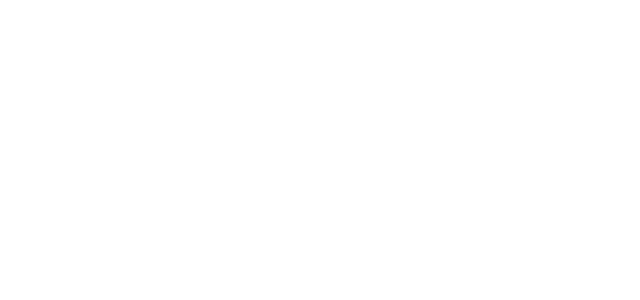
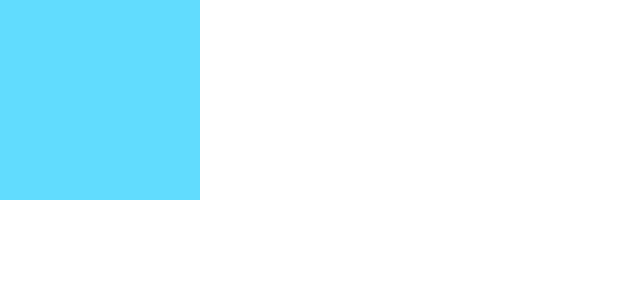
Before and after one commit to cyberstizz/React-Box-Color, a React (Create React App) app: page / in a window 1280 px wide. Shown: the top 300 px of the page, without its empty margins (0-640 px from the left). Built offline with nearby package versions, Linux system fonts and the light colour scheme.

Commit message:
added functionality but it is not working yet

```diff
--- a/src/App.css
+++ b/src/App.css
@@ -36,3 +36,9 @@
     transform: rotate(360deg);
   }
 }
+
+#box{
+  width :200px;
+  height: 200px;
+  background-color: #61dafb;
+}
--- a/src/App.js
+++ b/src/App.js
@@ -7,7 +7,7 @@ class App extends React.Component {
     // determining state which will start at orange
     this.state = {
       color: 'orange',
-      count:  0
+      count: 0
     }
     //binding my click function within the constructor. this function will be created soon
     this.clicks = this.clicks.bind(this)
@@ -15,24 +15,30 @@ class App extends React.Component {
   // creating a function that will execute upon a click. This function will change box color
   // and update the count
   clicks(){
-    let color = this.state.color
-    let counter = this.state.counter
-    //box color will change to either blue or orange when clicked
-    if(color === 'orange'){
-      color = 'blue'
-    } else if(color === 'blue'){
-      color = 'orange'
-    }
-    counter += 1;
+        //box color will change to either blue or orange when clicked
+
+    const colorSwitch = () =>{
+      if(this.state.color === 'orange'){
+        this.state.color = 'blue'
+      } else if(this.state.color === 'blue'){
+        this.state.color = 'orange'
+      }
+      //setting a counter to represent the counter state
+    let counter = this.state.count;
+    //setting the state to change color and increment by one
+    this.setState({
+      color: colorSwitch,
+      count: counter + 1
+    })
   }
-  render(){
-  return (
-
-    <div className="App">
-      <div id='box'></div>
-    </div>
-  );
-}
 }
 
-export default App;
+  render() {
+  return (
+    <div className="App">
+      <div id='box' onClick={this.props.clicks}></div>
+    </div>
+  )
+  }
+}
+export default App
```
